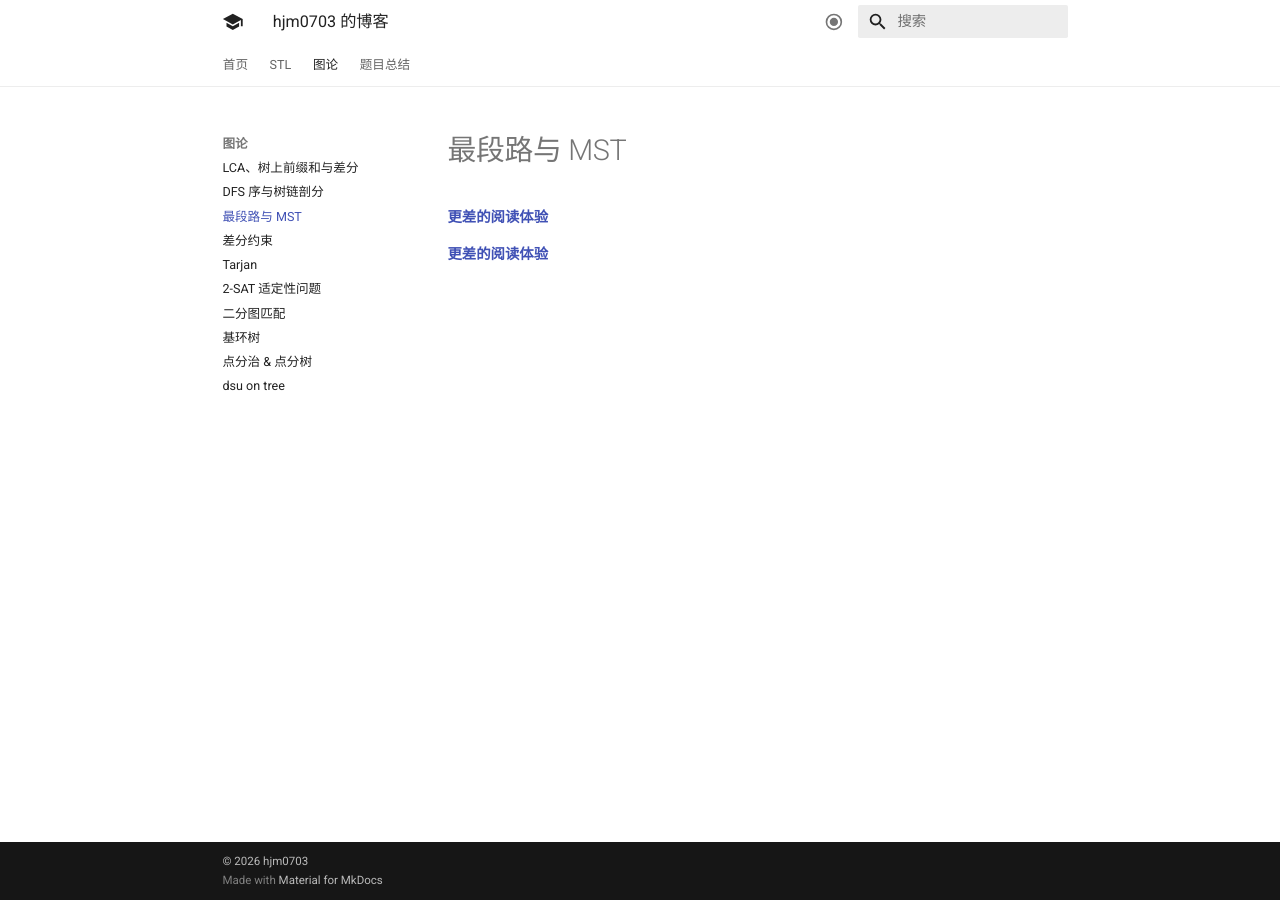
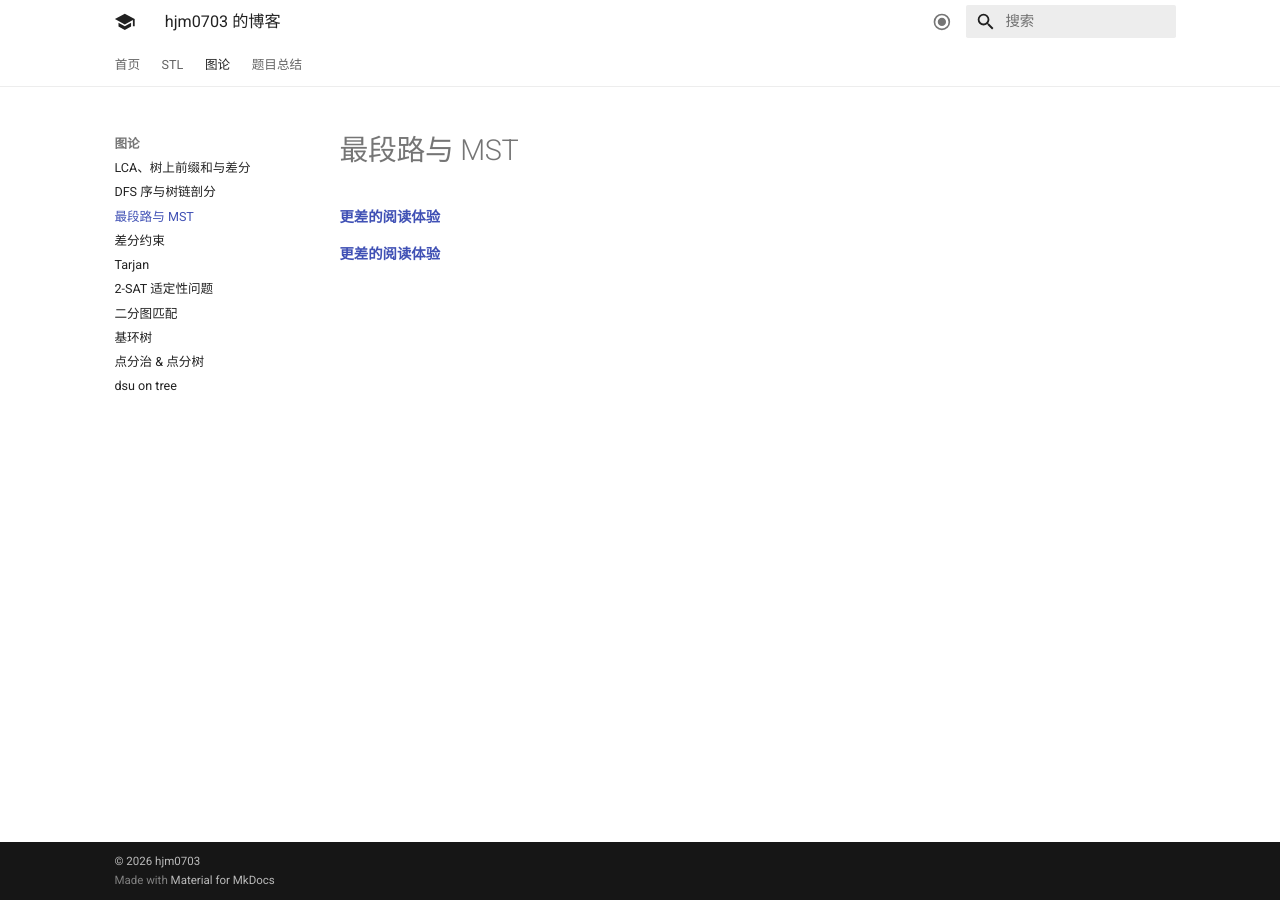
Before and after one commit to hjm0703/hjm-blog, an MkDocs documentation site: the page built from docs/graph/最段路与 MST.md, in a window 1280 px wide. Built offline with MkDocs 1.6.1 and Material for MkDocs 9.7.7, drawn with Linux system fonts in a browser that asks for light colours.

Commit message:
改进页面大小（测试）

```diff
--- a/docs/stylesheets/extra.css
+++ b/docs/stylesheets/extra.css
@@ -5,9 +5,9 @@ html, body {
   font-size: 18px !important;
 }
 
-/* 调整整体容器宽度 - 减小内容区域宽度 */
+/* 调整整体容器宽度 */
 .md-grid {
-  max-width: 48rem !important;
+  max-width: 60rem !important;
 }
 
 /* Logo title */
```
